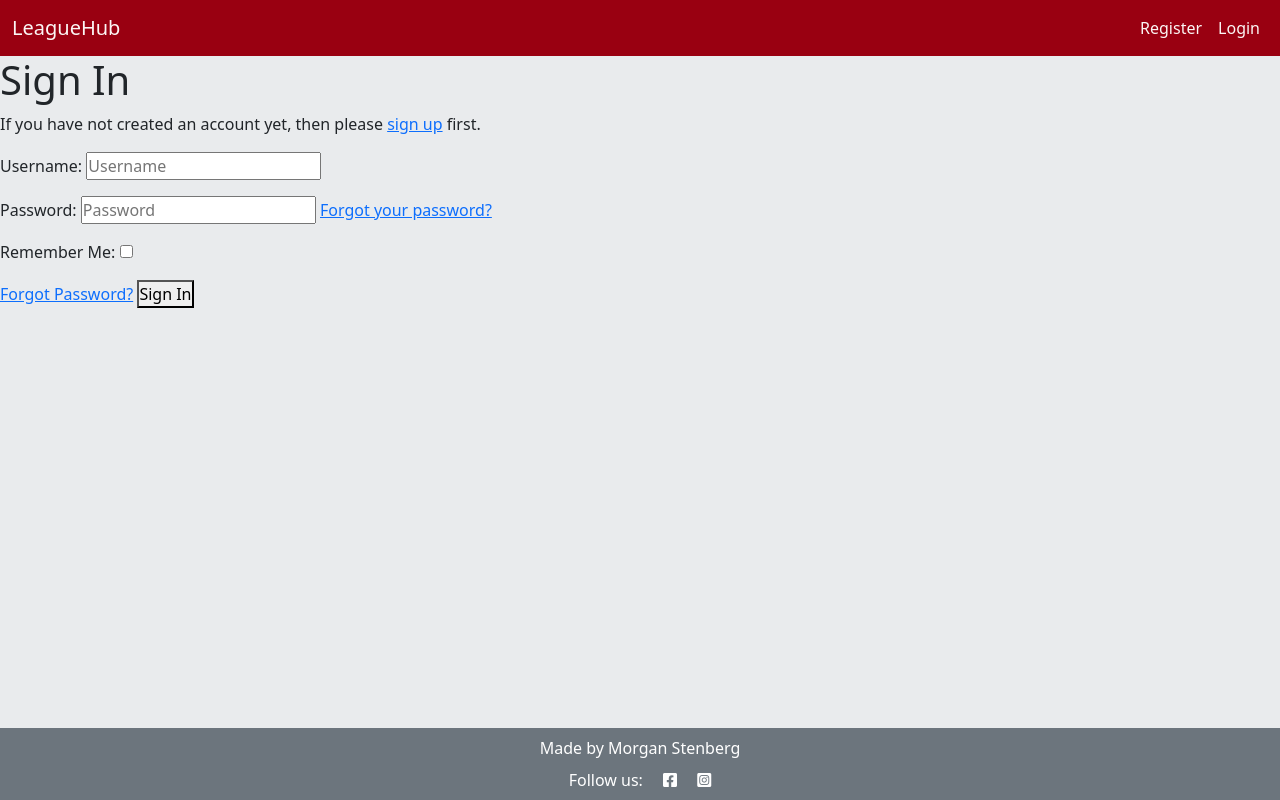
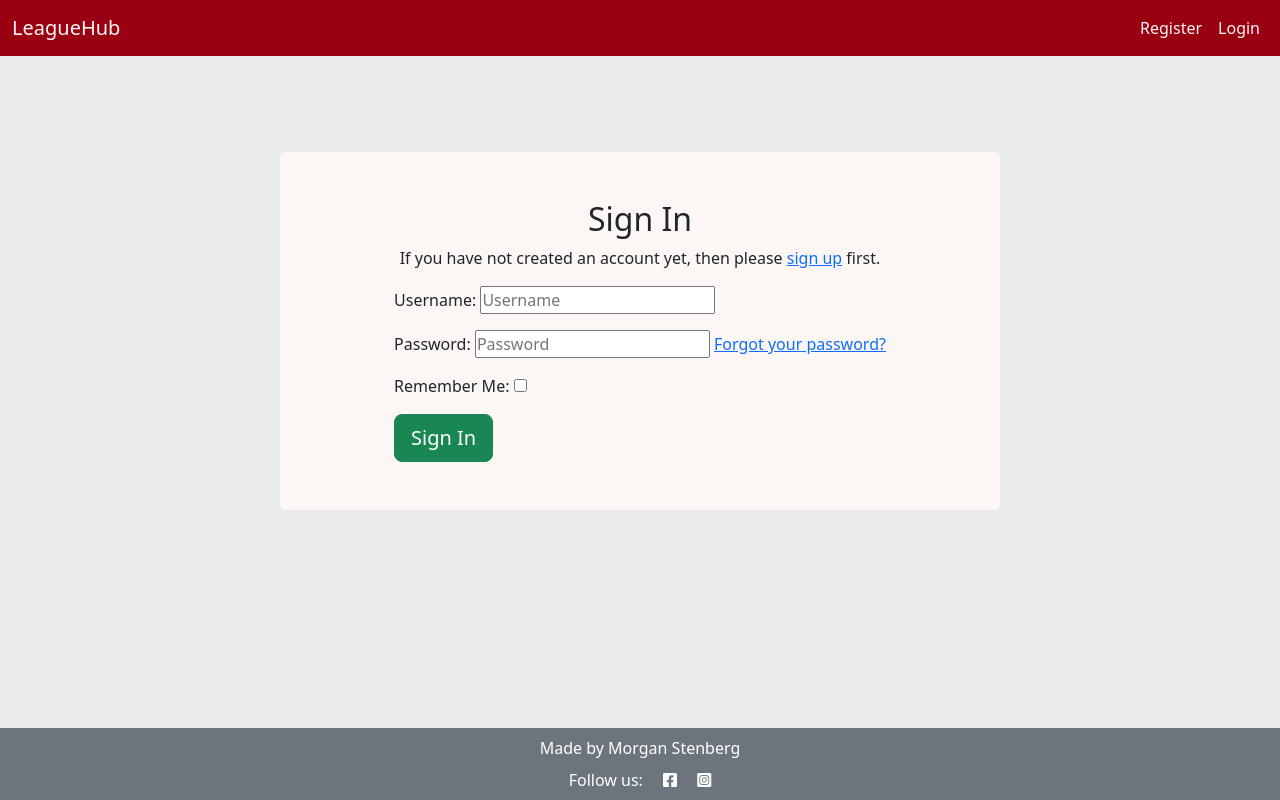
Before and after one commit to MorganStenberg/League-hub, a Django app: page /accounts/login/ in a window 1280 px wide. Run offline with Django 4.2, Linux system fonts and the light colour scheme; some libraries are stand-ins or nearby versions.

Commit message:
add custom styling login template

```diff
--- a/static/css/style.css
+++ b/static/css/style.css
@@ -121,7 +121,7 @@ th{
 
 
 @media (max-width: 576px) {
-    .btn-custom {
+    .btn-custom-small {
         font-size: 1rem;
         padding: 0.375rem 0.75rem;
         margin-right: 0.25rem !important;
--- a/templates/account/login.html
+++ b/templates/account/login.html
@@ -9,40 +9,29 @@
 
 {% block content %}
 
-<h1>{% trans "Sign In" %}</h1>
+<div class="d-flex align-items-center justify-content-center">
+  <div class="container cont-custom-width">
+      <div class="row justify-content-center">
+          <div class="col-12 col-md-9 p-5 rounded welcome-page-cta">
+              <h2 class="text-center">{% trans "Sign In" %}</h2>
+                <p class="text-center">{% blocktrans %}If you have not created an account yet, then please
+                  <a href="{{ signup_url }}">sign up</a> first.{% endblocktrans %}</p>
 
-{% get_providers as socialaccount_providers %}
+              <div class="d-flex justify-content-center">
 
-{% if socialaccount_providers %}
-<p>{% blocktrans with site.name as site_name %}Please sign in with one
-of your existing third party accounts. Or, <a href="{{ signup_url }}">sign up</a>
-for a {{ site_name }} account and sign in below:{% endblocktrans %}</p>
+                <form class="login" method="POST" action="{% url 'account_login' %}">
+                  {% csrf_token %}
+                  {{ form.as_p }}
+                  {% if redirect_field_value %}
+                  <input type="hidden" name="{{ redirect_field_name }}" value="{{ redirect_field_value }}" />
+                  {% endif %}
+                  <button class="text-center btn btn-lg btn-custom btn-success" type="submit">{% trans "Sign In" %}</button>
+                </form>
 
-<div class="socialaccount_ballot">
-
-  <ul class="socialaccount_providers">
-    {% include "socialaccount/snippets/provider_list.html" with process="login" %}
-  </ul>
-
-  <div class="login-or">{% trans 'or' %}</div>
-
+              </div>
+          </div>
+      </div>
+  </div>
 </div>
 
-{% include "socialaccount/snippets/login_extra.html" %}
-
-{% else %}
-<p>{% blocktrans %}If you have not created an account yet, then please
-<a href="{{ signup_url }}">sign up</a> first.{% endblocktrans %}</p>
-{% endif %}
-
-<form class="login" method="POST" action="{% url 'account_login' %}">
-  {% csrf_token %}
-  {{ form.as_p }}
-  {% if redirect_field_value %}
-  <input type="hidden" name="{{ redirect_field_name }}" value="{{ redirect_field_value }}" />
-  {% endif %}
-  <a class="button secondaryAction" href="{% url 'account_reset_password' %}">{% trans "Forgot Password?" %}</a>
-  <button class="primaryAction" type="submit">{% trans "Sign In" %}</button>
-</form>
-
 {% endblock content %}
```
Also changed, not shown: league/templates/league/index.html (+6 -6 lines).
